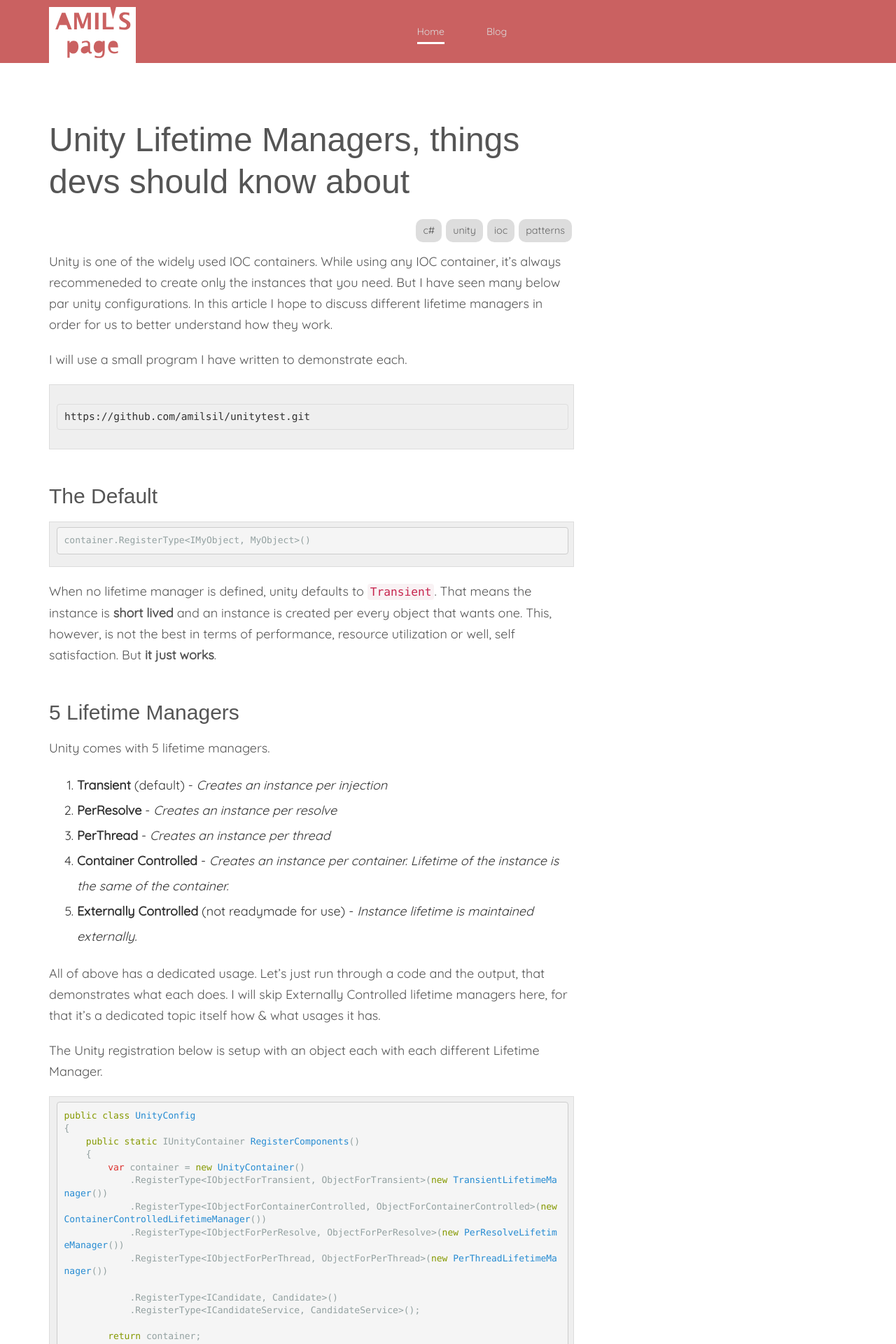
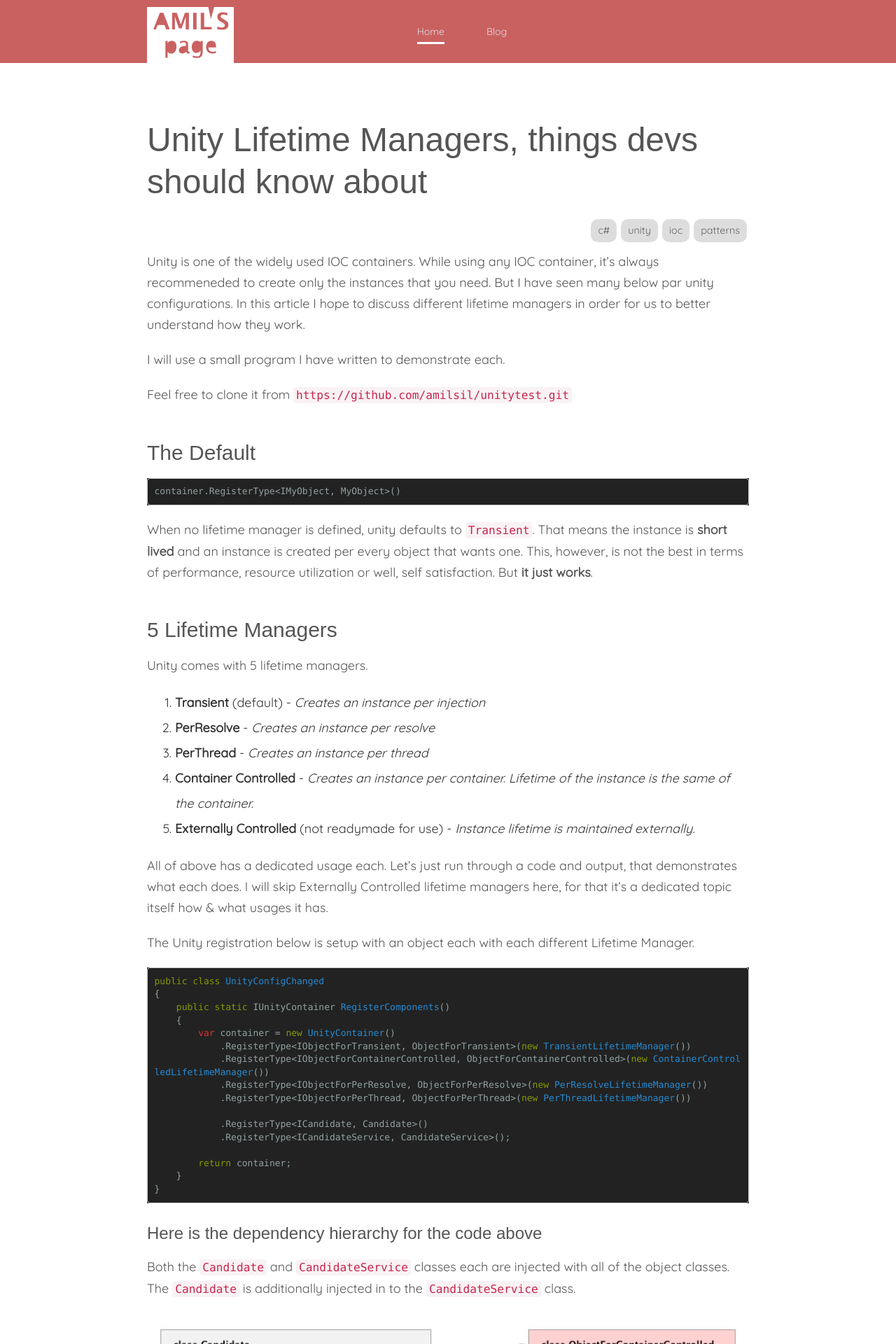
Before and after one commit to indivari/amilsil.github.io, a Jekyll site: the page built from _posts/2016-08-01-things-a-dev-should-know-about-unity-lifetime-managers.md, in a window 1280 px wide. Shown: the top 1920 px of the page at 70% size. Built offline with Jekyll 4.4.1, drawn with Linux system fonts in a browser that asks for light colours; some web fonts are replaced; comment, search, counter and statistics services are not loaded; some of the changed text lies outside the part shown.

Commit message:
Syntax dark theme, container-fluid page width

````diff
--- a/_layouts/new.html
+++ b/_layouts/new.html
@@ -9,7 +9,7 @@
       <script src="http://html5shiv.googlecode.com/svn/trunk/html5.js"></script>
     <![endif]-->
 
-    <link href="https://fonts.googleapis.com/css?family=Asul|Quicksand" rel="stylesheet">
+    <link href="https://fonts.googleapis.com/css?family=Asul|Quicksand|Source+Code+Pro" rel="stylesheet">
     <link rel='shortcut icon' href='{{ site.baseurl }}/images/favicon.ico' type='image/x-icon'/ >
     <link rel="stylesheet" type="text/css" href="{{ site.baseurl }}/style.css" />
     <link rel="alternate" type="application/rss+xml" title="{{ site.name }} - {{ site.description }}" href="{{ site.baseurl }}/feed.xml" />
@@ -19,7 +19,8 @@
 
   <body>
     <nav>
-        <div class="container">
+        <div class="container-fluid">
+        <div class="page-width">
         <div class="row">
             <div id="logo">
                 <a href="{{ site.baseurl }}/"><img src="/images/logo.svg"></a>
@@ -32,6 +33,7 @@
             </div>
         </div>
         </div>
+        </div>
     </nav>
 
     <div id="main" role="main">
@@ -39,7 +41,7 @@
     </div>
 
     <footer>
-        <div class="container">
+        <div class="container-fluid">
             <div class="row">
                 <div id="footer-social-wide">
                     <ul id="social-links">
--- a/_layouts/post.html
+++ b/_layouts/post.html
@@ -1,9 +1,11 @@
 ---
 layout: new
 ---
-<div class="container">
+<div class="container-fluid">
+<div id="post-content" class="page-width">
 <div class="row">
-  <article class="post col-xs-12 col-md-8">
+
+  <article class="post">
     <h1>{{ page.title }}</h1>
     <ul class="tags">
       {% for tag in page.tags %}
@@ -23,5 +25,7 @@
       {% include disqus.html %}
     </div>
   </article>
+
 </div>
 </div>
+</div>
--- a/_posts/2016-08-01-things-a-dev-should-know-about-unity-lifetime-managers.md
+++ b/_posts/2016-08-01-things-a-dev-should-know-about-unity-lifetime-managers.md
@@ -12,14 +12,14 @@
 
 I will use a small program I have written to demonstrate each.
 
-    https://github.com/amilsil/unitytest.git
+Feel free to clone it from `https://github.com/amilsil/unitytest.git`
 
 
 ## The Default
 
-{% highlight csharp %}
+```csharp
 container.RegisterType<IMyObject, MyObject>()
-{% endhighlight %}
+```
 
 When no lifetime manager is defined, unity defaults to `Transient`. That means the instance is **short lived** and an instance is created per every object that wants one. This, however, is not the best in terms of performance, resource utilization or well, self satisfaction. But **it just works**.
 
@@ -33,12 +33,12 @@
 2. **Container Controlled** - *Creates an instance per container. Lifetime of the instance is the same of the container.*
 5. **Externally Controlled** (not readymade for use) - *Instance lifetime is maintained externally.*
 
-All of above has a dedicated usage. Let's just run through a code and the output, that demonstrates what each does. I will skip Externally Controlled lifetime managers here, for that it's a dedicated topic itself how & what usages it has.
+All of above has a dedicated usage each. Let's just run through a code and output, that demonstrates what each does. I will skip Externally Controlled lifetime managers here, for that it's a dedicated topic itself how & what usages it has.
 
 The Unity registration below is setup with an object each with each different Lifetime Manager.
 
-{% highlight csharp %}
-public class UnityConfig
+```csharp
+public class UnityConfigChanged
 {
     public static IUnityContainer RegisterComponents()
     {
@@ -54,18 +54,18 @@
         return container;
     }
 }
-{% endhighlight %}
+```
 
 ### Here is the dependency hierarchy for the code above
 
 Both the `Candidate` and `CandidateService` classes each are injected with all of the object classes. The `Candidate` is additionally injected in to the `CandidateService` class.
 
 ![injection hierarchy]({{ site.baseurl }}/images/unity_dependency_brief.jpg "dependency hierarchy")
-For simplicity I only used arrows for one object. But each object is injected alike.
+For simplicity I used arrows for only one object. But each object is injected alike.
 
 The main `Program` class tries to resolve the `CandidateService` a couple of times. Bear in mind here, the `CandidateService` requires instances of all 5 Object classes and the `Candidate` class.
 
-{% highlight csharp %}
+```csharp
 static void Main(string[] args)
 {
     var container = UnityConfig.RegisterComponents();
@@ -93,11 +93,12 @@
 
     Console.Read();
 }
-{% endhighlight %}
+```
 
 ## Output
 Here's the output from running the code above.
-{% highlight text%}
+
+```text
 MAIN THREAD
 Creating all on Thread 8
 // first resolve
@@ -127,7 +128,7 @@
 Creating ObjectForPerResolve // for Candidate & CandidateService
 Creating ObjectForPerThread // for ThreadB
 Creating ObjectForTransient // for CandidateService
-{% endhighlight %}
+```
 
 ### So, what does this mean?
 1. **Transient**
--- /dev/null
+++ b/_sass/_highlight-base.scss
@@ -0,0 +1,3 @@
+.highlight {
+    font-family: 'Source Code Pro';
+}
--- a/_sass/_new.scss
+++ b/_sass/_new.scss
@@ -133,9 +133,14 @@
     color: #555;
     margin: 20px 0;
 }
+.page-width {
+    max-width: 860px;
+    margin: 0 auto;
+}
 /* Blog page, exerpts of posts */
 .posts {
     margin: 20px 0;
+    padding: 15px;
     .post {
         h1 {
             a { color:#555; }
@@ -149,7 +154,7 @@
 }
 
 /* Post page */
-.container > .row > .post {
+#post-content > .row > .post {
     padding: 50px 15px;
     @media screen and (max-width: 640px) {
         padding: 15px 15px;
--- /dev/null
+++ b/_sass/_solarized-dark.scss
@@ -0,0 +1,84 @@
+/* Solarized Dark
+For use with Jekyll and Pygments
+http://ethanschoonover.com/solarized
+SOLARIZED HEX      ROLE
+--------- -------- ------------------------------------------
+base03    #002b36  background
+base01    #586e75  comments / secondary content
+base1     #93a1a1  body text / default code / primary content
+orange    #cb4b16  constants
+red       #dc322f  regex, special keywords
+blue      #268bd2  reserved keywords
+cyan      #2aa198  strings, numbers
+green     #859900  operators, other keywords
+*/
+
+.highlight { background-color: #222; color: #93a1a1 }
+.highlight .c { color: #586e75 } /* Comment */
+.highlight .err { color: #93a1a1 } /* Error */
+.highlight .g { color: #93a1a1 } /* Generic */
+.highlight .k { color: #859900 } /* Keyword */
+.highlight .l { color: #93a1a1 } /* Literal */
+.highlight .n { color: #93a1a1 } /* Name */
+.highlight .o { color: #859900 } /* Operator */
+.highlight .x { color: #cb4b16 } /* Other */
+.highlight .p { color: #93a1a1 } /* Punctuation */
+.highlight .cm { color: #586e75 } /* Comment.Multiline */
+.highlight .cp { color: #859900 } /* Comment.Preproc */
+.highlight .c1 { color: #586e75 } /* Comment.Single */
+.highlight .cs { color: #859900 } /* Comment.Special */
+.highlight .gd { color: #2aa198 } /* Generic.Deleted */
+.highlight .ge { color: #93a1a1; font-style: italic } /* Generic.Emph */
+.highlight .gr { color: #dc322f } /* Generic.Error */
+.highlight .gh { color: #cb4b16 } /* Generic.Heading */
+.highlight .gi { color: #859900 } /* Generic.Inserted */
+.highlight .go { color: #93a1a1 } /* Generic.Output */
+.highlight .gp { color: #93a1a1 } /* Generic.Prompt */
+.highlight .gs { color: #93a1a1; font-weight: bold } /* Generic.Strong */
+.highlight .gu { color: #cb4b16 } /* Generic.Subheading */
+.highlight .gt { color: #93a1a1 } /* Generic.Traceback */
+.highlight .kc { color: #cb4b16 } /* Keyword.Constant */
+.highlight .kd { color: #268bd2 } /* Keyword.Declaration */
+.highlight .kn { color: #859900 } /* Keyword.Namespace */
+.highlight .kp { color: #859900 } /* Keyword.Pseudo */
+.highlight .kr { color: #268bd2 } /* Keyword.Reserved */
+.highlight .kt { color: #dc322f } /* Keyword.Type */
+.highlight .ld { color: #93a1a1 } /* Literal.Date */
+.highlight .m { color: #2aa198 } /* Literal.Number */
+.highlight .s { color: #2aa198 } /* Literal.String */
+.highlight .na { color: #93a1a1 } /* Name.Attribute */
+.highlight .nb { color: #B58900 } /* Name.Builtin */
+.highlight .nc { color: #268bd2 } /* Name.Class */
+.highlight .no { color: #cb4b16 } /* Name.Constant */
+.highlight .nd { color: #268bd2 } /* Name.Decorator */
+.highlight .ni { color: #cb4b16 } /* Name.Entity */
+.highlight .ne { color: #cb4b16 } /* Name.Exception */
+.highlight .nf { color: #268bd2 } /* Name.Function */
+.highlight .nl { color: #93a1a1 } /* Name.Label */
+.highlight .nn { color: #93a1a1 } /* Name.Namespace */
+.highlight .nx { color: #93a1a1 } /* Name.Other */
+.highlight .py { color: #93a1a1 } /* Name.Property */
+.highlight .nt { color: #268bd2 } /* Name.Tag */
+.highlight .nv { color: #268bd2 } /* Name.Variable */
+.highlight .ow { color: #859900 } /* Operator.Word */
+.highlight .w { color: #93a1a1 } /* Text.Whitespace */
+.highlight .mf { color: #2aa198 } /* Literal.Number.Float */
+.highlight .mh { color: #2aa198 } /* Literal.Number.Hex */
+.highlight .mi { color: #2aa198 } /* Literal.Number.Integer */
+.highlight .mo { color: #2aa198 } /* Literal.Number.Oct */
+.highlight .sb { color: #586e75 } /* Literal.String.Backtick */
+.highlight .sc { color: #2aa198 } /* Literal.String.Char */
+.highlight .sd { color: #93a1a1 } /* Literal.String.Doc */
+.highlight .s2 { color: #2aa198 } /* Literal.String.Double */
+.highlight .se { color: #cb4b16 } /* Literal.String.Escape */
+.highlight .sh { color: #93a1a1 } /* Literal.String.Heredoc */
+.highlight .si { color: #2aa198 } /* Literal.String.Interpol */
+.highlight .sx { color: #2aa198 } /* Literal.String.Other */
+.highlight .sr { color: #dc322f } /* Literal.String.Regex */
+.highlight .s1 { color: #2aa198 } /* Literal.String.Single */
+.highlight .ss { color: #2aa198 } /* Literal.String.Symbol */
+.highlight .bp { color: #268bd2 } /* Name.Builtin.Pseudo */
+.highlight .vc { color: #268bd2 } /* Name.Variable.Class */
+.highlight .vg { color: #268bd2 } /* Name.Variable.Global */
+.highlight .vi { color: #268bd2 } /* Name.Variable.Instance */
+.highlight .il { color: #2aa198 } /* Literal.Number.Integer.Long */
--- a/blog.html
+++ b/blog.html
@@ -2,9 +2,10 @@
 layout: new
 ---
 
-<div class="container">
+<div class="container-fluid">
+<div class="page-width">
 <div class="row">
-    <div class="posts col-xs-12 col-sm-8">
+    <div class="posts">
     {% for post in site.posts %}
         <article class="post">
 
@@ -24,3 +25,4 @@
     </div>
 </div>
 </div>
+</div>
--- a/style.scss
+++ b/style.scss
@@ -9,7 +9,8 @@
 // Syntax highlighting @import is at the bottom of this file
 // Settled on moving the import of syntax highlighting to the bottom of the CSS
 // ... Otherwise it really bloats up the top of the CSS file and makes it difficult to find the start
-@import "highlights";
+@import "highlight-base";
+@import "solarized-dark";
 @import "svg-icons";
 @import "bootstrap";
 @import "new";
````
Also changed, not shown: _layouts/page.html (+5 -2 lines).
